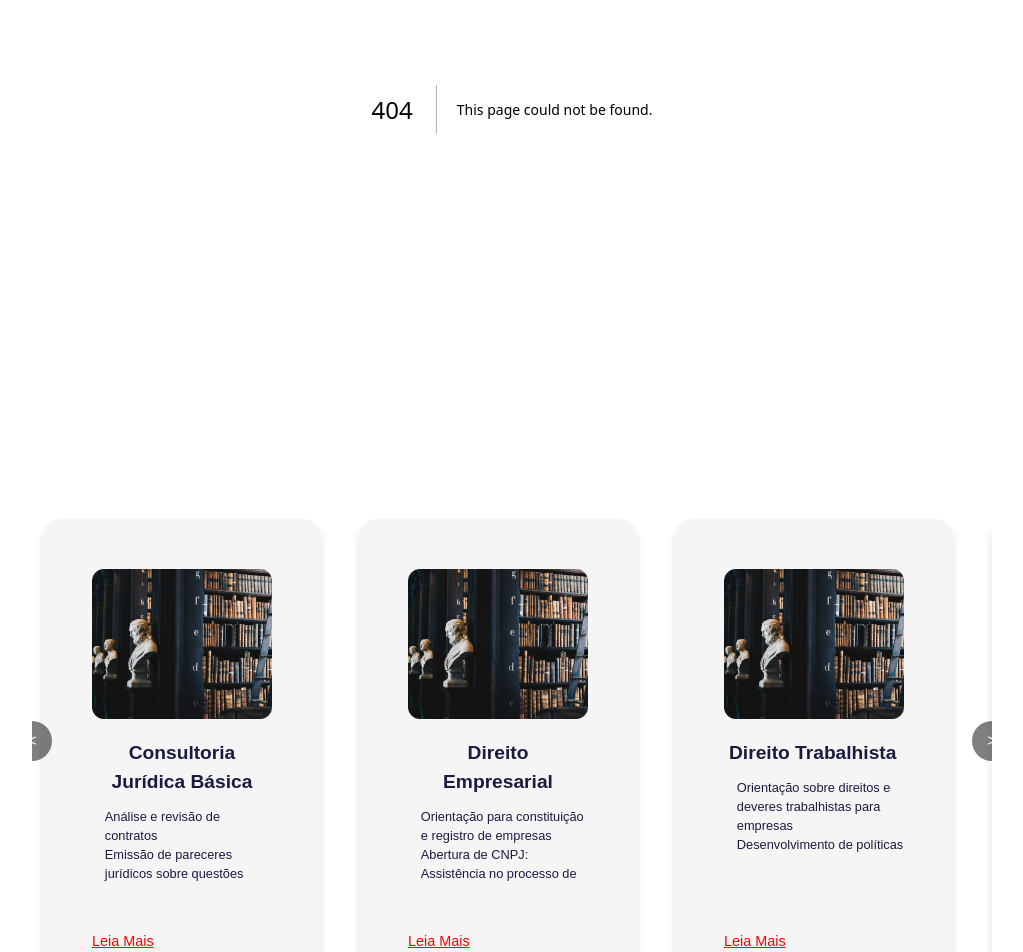
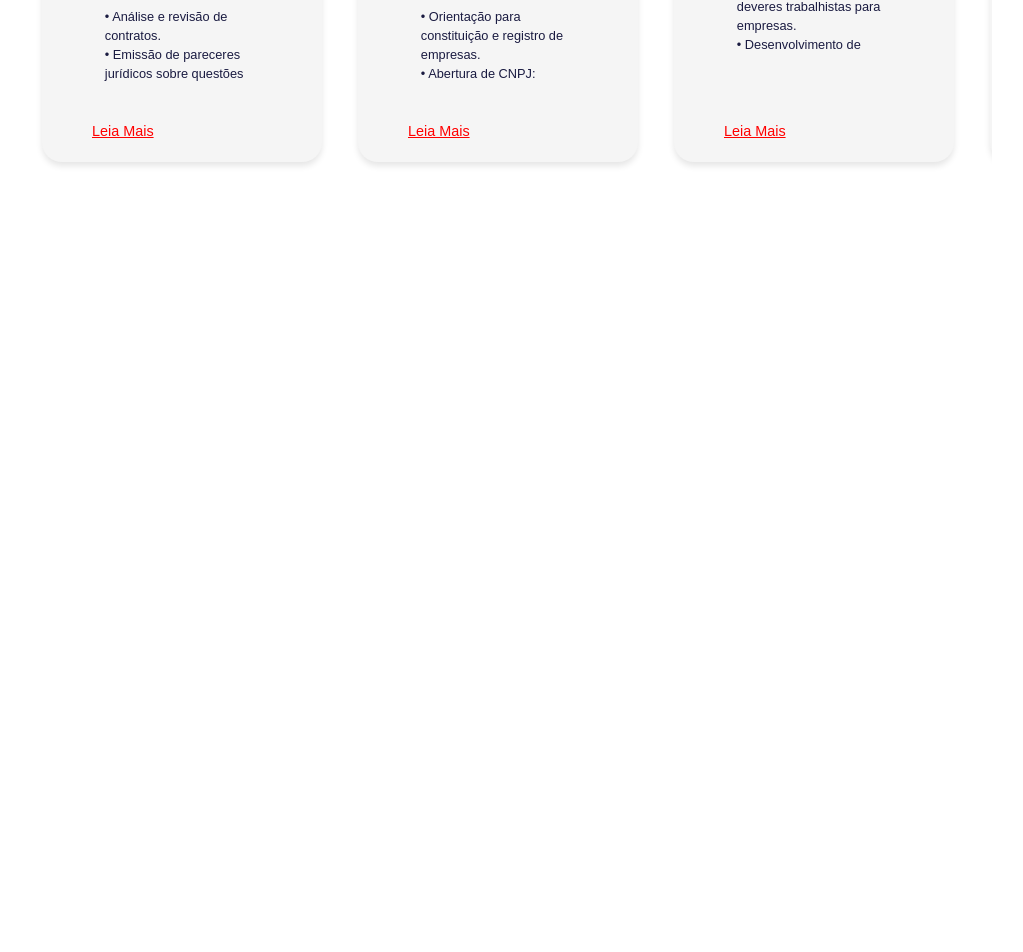
Before and after one commit to InteliJR/valejur, a Next.js app: page /components/carrossel-servicos in a window 1280 px wide. Before the commit this address had no page. Shown: the part 291-1243 px from the top of the page, without its empty margins (128-1151 px from the left). After the commit the page ends 800 px from the top, so only its background shows below. Built offline with nearby package versions, Linux system fonts and the light colour scheme.

Commit message:
feat: ajustes finos

```diff
--- a/pages/_app.js
+++ b/pages/_app.js
@@ -1,135 +1,6 @@
-import { useState } from "react";
-import { useRef } from "react";
 import "@/styles/globals.css";
 
-const data = [
-  {
-    nome: 'Consultoria Jurídica Básica',
-    imagem: '/img_carrossel1.png',
-    descricao: [
-      'Análise e revisão de contratos',
-      'Emissão de pareceres jurídicos sobre questões específicas',
-    ]
-  },
-  {
-    nome: 'Direito Empresarial',
-    imagem: '/img_carrossel1.png',
-    descricao: [
-      'Orientação para constituição e registro de empresas',
-      'Abertura de CNPJ: Assistência no processo de formalização e registro de empresas junto aos órgãos competentes',
-      'Elaboração de estatuto social e regimentos internos',
-      'Consultoria em compliance e governança corporativa',
-      'Gestão de crédito e inadimplência: Estratégias e orientações para negociação e cobrança de clientes inadimplentes',
-    ]
-  },
-  {
-    nome: 'Direito Trabalhista',
-    imagem: '/img_carrossel1.png',
-    descricao: [
-      'Orientação sobre direitos e deveres trabalhistas para empresas',
-      'Desenvolvimento de políticas internas e manuais de conduta',
-    ]
-  },
-  {
-    nome: 'Direito Civil',
-    imagem: '/img_carrossel1.png',
-    descricao: [
-      'Elaboração de termos de uso e políticas de privacidade (LGPD)',
-      'Mediação extrajudicial e negociação de conflitos',
-      'Envio de ofícios aos órgãos públicos (como prefeituras): Auxílio na redação e envio de comunicações formais para solicitar apoio, firmar parcerias ou tratar de questões de interesse público',
-    ]
-  },
-  {
-    nome: 'Propriedade Intelectual',
-    imagem: '/img_carrossel1.png',
-    descricao: [
-      'Suporte no registro de marcas e patentes',
-      'Consultoria para proteção de direitos autorais',
-    ]
-  },
-  {
-    nome: 'Direito Digital',
-    imagem: '/img_carrossel1.png',
-    descricao: [
-      'Consultoria para adequação à LGPD e proteção de dados',
-      'Elaboração de termos de uso e políticas de privacidade para sites e plataformas digitais',
-      'Orientação para conformidade de e-commerce e startups',
-    ]
-  },
-  {
-    nome: 'Planejamento Sucessório e Direito de Família',
-    imagem: '/img_carrossel1.png',
-    descricao: [
-      'Planejamento sucessório para empresas familiares',
-      'Estruturação de acordos de sócios e planejamento societário',
-    ]
-  },
-  {
-    nome: 'Direito Tributário Básico',
-    imagem: '/img_carrossel1.png',
-    descricao: [
-      'Planejamento tributário básico e otimização de carga tributária',
-      'Regularização fiscal para pequenas empresas e independentes',
-    ]
-  },
-];
-
 export default function App({ Component, pageProps }) {
-  const carrosselRef = useRef(null);
-
-  const nextSlide = () => {
-    if (carrosselRef.current) {
-      carrosselRef.current.scrollLeft += carrosselRef.current.offsetWidth;
-    }
-  };
-
-  const prevSlide = () => {
-    if (carrosselRef.current) {
-      carrosselRef.current.scrollLeft -= carrosselRef.current.offsetWidth;
-    }
-  };
-
   return (
-    <>
       <Component {...pageProps} />
-      <div className="container-carrossel">
-        <button onClick={prevSlide} className="prev-button">
-          {"<"}
-        </button>
-        <div className="carrossel" ref={carrosselRef}>
-          {data.map((item, idx) => (
-            <Card key={idx} item={item} />
-          ))}
-        </div>
-        <button onClick={nextSlide} className="next-button">
-          {">"}
-        </button>
-      </div>
-    </>
-  );
-
-  function Card({ item }) {
-    const [expanded, setExpanded] = useState(false);
-
-    return (
-      <div className="item">
-        <div className="imagem">
-          <img src={item.imagem} alt={item.nome} />
-        </div>
-        <div className="info">
-          <span className="nome">{item.nome}</span>
-          <div className={`descricao ${expanded ? "expanded" : ""}`}>
-            <ul>
-              {item.descricao.map((descricaoItem, index) => (
-                <li key={index}>{descricaoItem}</li>
-              ))}
-            </ul>
-          </div>
-          <button className="toggle-button" onClick={() => setExpanded(!expanded)}>
-            {expanded ? "Leia Menos" : "Leia Mais"}
-          </button>
-        </div>
-      </div>
-    );
-  }
-}
+)};
--- /dev/null
+++ b/pages/components/carrossel-servicos.js
@@ -0,0 +1,135 @@
+import { useState, useRef } from "react";
+
+const data = [
+  {
+    nome: 'Consultoria Jurídica Básica',
+    imagem: '/img_carrossel1.png',
+    descricao: [
+      '• Análise e revisão de contratos.',
+      '• Emissão de pareceres jurídicos sobre questões específicas.',
+    ]
+  },
+  {
+    nome: 'Direito Empresarial',
+    imagem: '/img_carrossel1.png',
+    descricao: [
+      '• Orientação para constituição e registro de empresas.',
+      '• Abertura de CNPJ: Assistência no processo de formalização e registro de empresas junto aos órgãos competentes.',
+      '• Elaboração de estatuto social e regimentos internos.',
+      '• Consultoria em compliance e governança corporativa.',
+      '• Gestão de crédito e inadimplência: Estratégias e orientações para negociação e cobrança de clientes inadimplentes.',
+    ]
+  },
+  {
+    nome: 'Direito Trabalhista',
+    imagem: '/img_carrossel1.png',
+    descricao: [
+      '• Orientação sobre direitos e deveres trabalhistas para empresas.',
+      '• Desenvolvimento de políticas internas e manuais de conduta.',
+    ]
+  },
+  {
+    nome: 'Direito Civil',
+    imagem: '/img_carrossel1.png',
+    descricao: [
+      '• Elaboração de termos de uso e políticas de privacidade (LGPD).',
+      '• Mediação extrajudicial e negociação de conflitos.',
+      '• Envio de ofícios aos órgãos públicos (como prefeituras): Auxílio na redação e envio de comunicações formais para solicitar apoio, firmar parcerias ou tratar de questões de interesse público.',
+    ]
+  },
+  {
+    nome: 'Propriedade Intelectual',
+    imagem: '/img_carrossel1.png',
+    descricao: [
+      '• Suporte no registro de marcas e patentes.',
+      '• Consultoria para proteção de direitos autorais.',
+    ]
+  },
+  {
+    nome: 'Direito Digital',
+    imagem: '/img_carrossel1.png',
+    descricao: [
+      '• Consultoria para adequação à LGPD e proteção de dados.',
+      '• Elaboração de termos de uso e políticas de privacidade para sites e plataformas digitais.',
+      '• Orientação para conformidade de e-commerce e startups.',
+    ]
+  },
+  {
+    nome: 'Planejamento Sucessório/ Direito de família',
+    imagem: '/img_carrossel1.png',
+    descricao: [
+      '• Planejamento sucessório para empresas familiares.',
+      '• Estruturação de acordos de sócios e planejamento societário.',
+    ]
+  },
+  {
+    nome: 'Direito Tributário Básico',
+    imagem: '/img_carrossel1.png',
+    descricao: [
+      '• Planejamento tributário básico e otimização de carga tributária.',
+      '• Regularização fiscal para pequenas empresas e independentes.',
+    ]
+  },
+];
+
+function CarrosselServicos() {
+
+  const carrosselRef = useRef(null);
+
+  const nextSlide = () => {
+    if (carrosselRef.current) {
+      carrosselRef.current.scrollLeft += carrosselRef.current.offsetWidth;
+    }
+  };
+
+  const prevSlide = () => {
+    if (carrosselRef.current) {
+      carrosselRef.current.scrollLeft -= carrosselRef.current.offsetWidth;
+    }
+  };
+
+  return (
+    <>
+      <div className="container-carrossel">
+        <button onClick={prevSlide} className="prev-button">
+          {"<"}
+        </button>
+        <div className="carrossel" ref={carrosselRef}>
+          {data.map((item, idx) => (
+            <Card key={idx} item={item} />
+          ))}
+        </div>
+        <button onClick={nextSlide} className="next-button">
+          {">"}
+        </button>
+      </div>
+    </>
+  );
+
+  function Card({ item }) {
+    const [expanded, setExpanded] = useState(false);
+
+    return (
+      <div className="item">
+        <div className="imagem">
+          <img src={item.imagem} alt={item.nome} />
+        </div>
+        <div className="info">
+          <span className="nome">{item.nome}</span>
+          <div className={`descricao ${expanded ? "expanded" : ""}`}>
+          <ul>
+            {item.descricao.map((descricaoItem, index) => (
+              <li key={index}>{descricaoItem}</li>
+            ))}
+          </ul>
+        </div>
+          <button className="toggle-button" onClick={() => setExpanded(!expanded)}>
+            {expanded ? "Leia Menos" : "Leia Mais"}
+          </button>
+        </div>
+      </div>
+    );
+  }
+}
+
+export default CarrosselServicos;
--- a/pages/index.js
+++ b/pages/index.js
@@ -1,5 +1,6 @@
 import Link from 'next/link';
 import { useState } from 'react';
+import CarrosselServicos from './components/carrossel-servicos';
 
 export default function Home() {
   const [activeSection, setActiveSection] = useState('home');
@@ -43,8 +44,9 @@ export default function Home() {
         </main>
       </div>
 
+      <CarrosselServicos />
+
       <div className="formulario">
-
         <img src="/imagem-form.png" alt="IMAGEM formulario" className='imagem-form'/>
 
         <div className='forms'>
--- a/styles/globals.css
+++ b/styles/globals.css
@@ -236,7 +236,7 @@ label {
 .container-carrossel {
   max-width: 75vw;
   margin: 0 auto;
-  overflow: hidden;
+
   position: relative;
 }
 
@@ -259,15 +259,17 @@ label {
   width: 40px;
   height: 40px;
   cursor: pointer;
-  z-index: 20;
+  z-index: 999;
 }
 
 .prev-button {
   left: -20px;
+  z-index: 999;
 }
 
 .next-button {
   right: -20px;
+
 }
 
 .container-carrossel .carrossel .item {
@@ -308,6 +310,9 @@ label {
   font-size: 1.2rem;
   font-weight: bold;
   margin: 5px 0;
+  text-align: center;
+  margin-left: auto;
+  margin-right: auto;
   max-width: fit-content;
 }
 
@@ -330,8 +335,11 @@ label {
 .container-carrossel .toggle-button {
   color: #ff0000;
   position: absolute;
-  bottom: 10px;
+  justify-content: center;
+  bottom: 20px;
   border: none;
+  margin-left: auto;
+  margin-right: auto;
   cursor: pointer;
   font-size: 0.9rem;
   margin-top: 5px;
```
